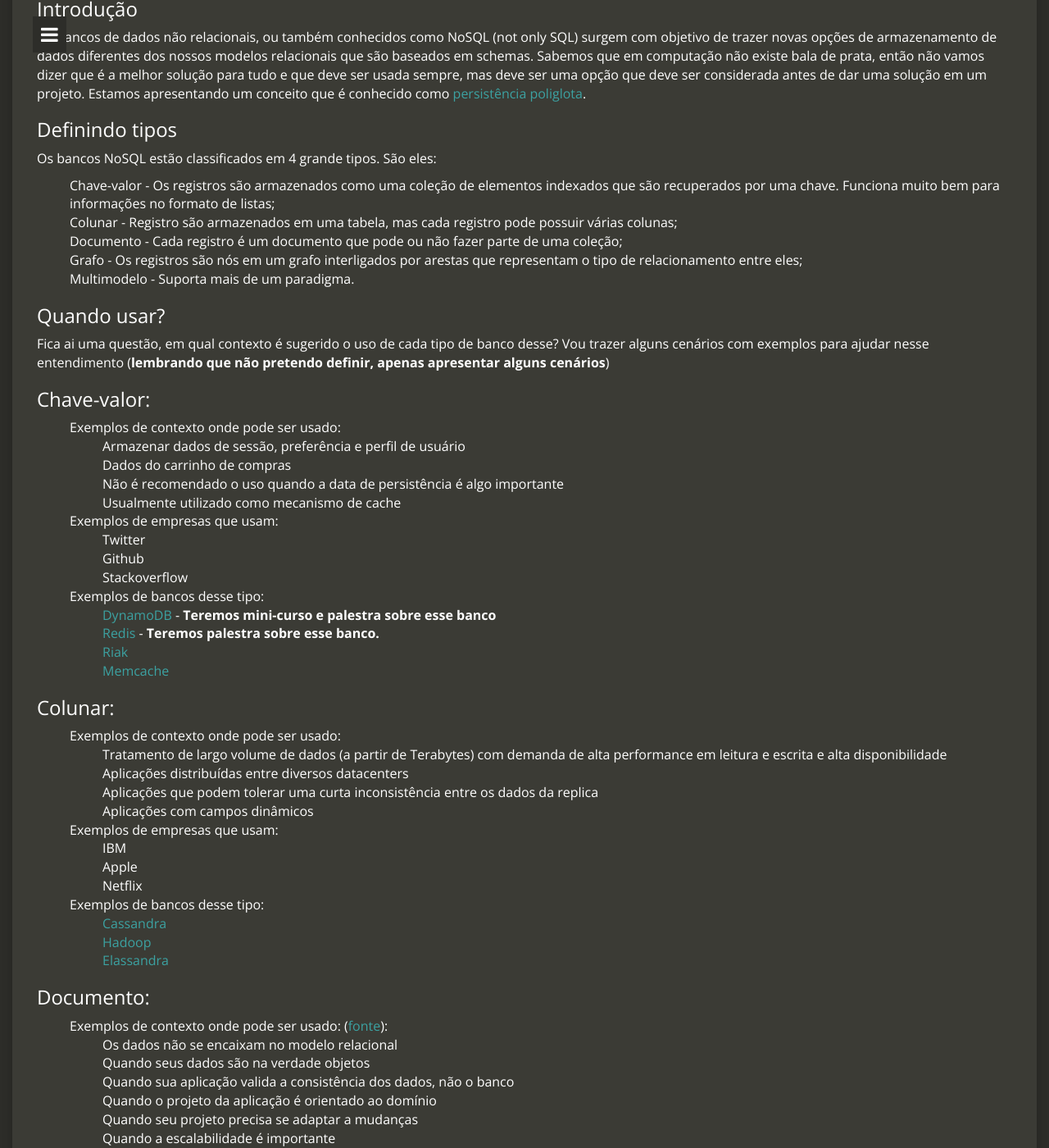
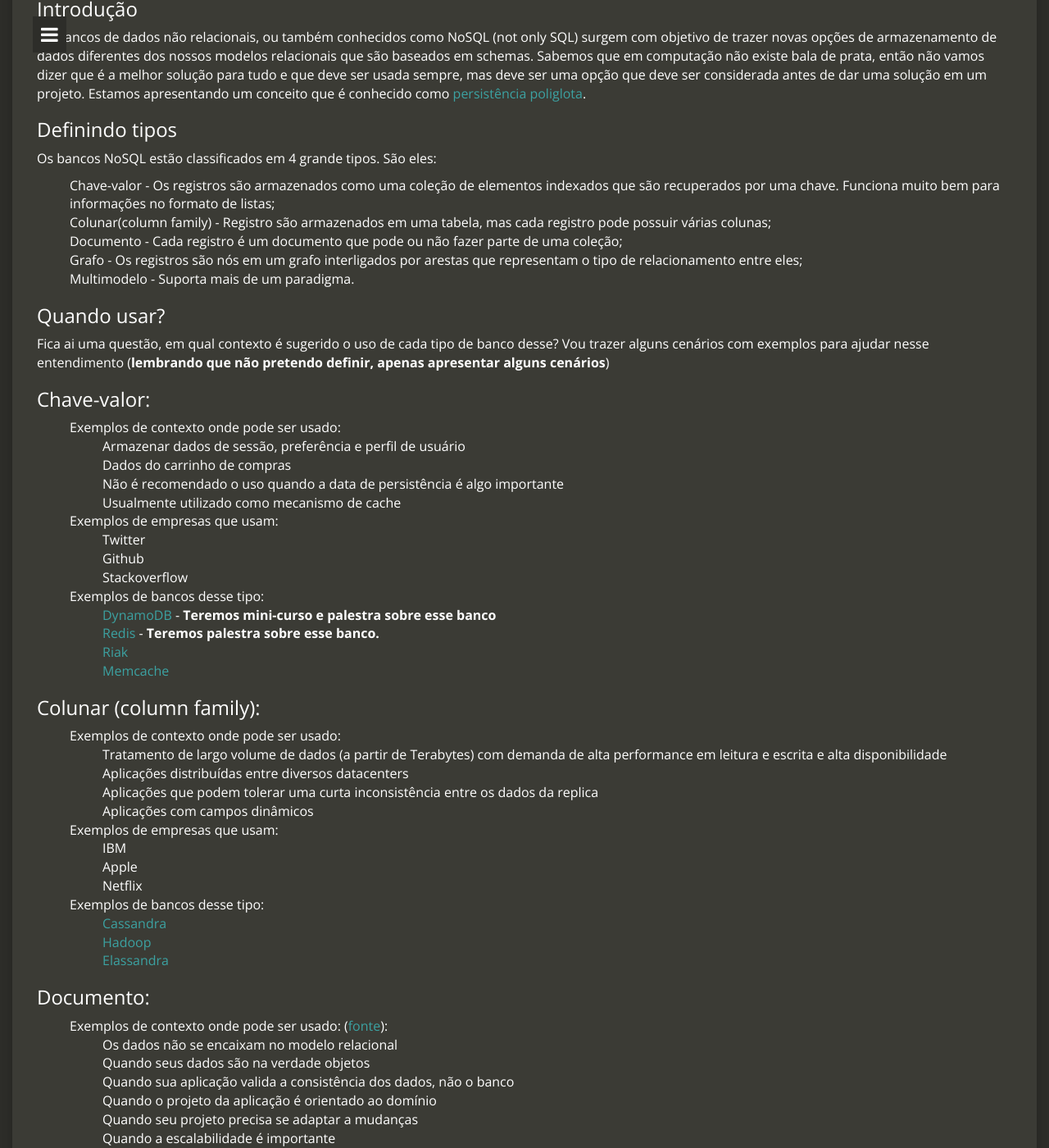
Before and after one commit to antoniolazaro/antoniolazaro.github.io, a Jekyll site: the page built from _posts/2017-02-05-vamos-continuar-falando-nosql.md, in a window 1280 px wide and 1400 px high, scrolled down 482 px. Shown: the whole window at 82% size. Built offline with Jekyll 4.4.1, drawn with Linux system fonts in a browser that asks for light colours; nearby versions of some CDN libraries; our own code applies the rules of GitHub Pages for plain Markdown files; comment, search, counter and statistics services are not loaded.

Commit message:
Update 2017-02-05-vamos-continuar-falando-nosql.md

```diff
--- a/_posts/2017-02-05-vamos-continuar-falando-nosql.md
+++ b/_posts/2017-02-05-vamos-continuar-falando-nosql.md
@@ -17,7 +17,7 @@
 Os bancos NoSQL estão classificados em 4 grande tipos. São eles:
 
 - Chave-valor - Os registros são armazenados como uma coleção de elementos indexados que são recuperados por uma chave. Funciona muito bem para informações no formato de listas;
-- Colunar - Registro são armazenados em uma tabela, mas cada registro pode possuir várias colunas;
+- Colunar(column family) - Registro são armazenados em uma tabela, mas cada registro pode possuir várias colunas;
 - Documento - Cada registro é um documento que pode ou não fazer parte de uma coleção;
 - Grafo - Os registros são nós em um grafo interligados por arestas que representam o tipo de relacionamento entre eles;
 - Multimodelo - Suporta mais de um paradigma.
@@ -42,7 +42,7 @@
     * [Riak](http://basho.com/products/#riak)
     * [Memcache](http://memcachedb.org/)
 
-### Colunar:
+### Colunar (column family):
   * Exemplos de contexto onde pode ser usado:
     * Tratamento de largo volume de dados (a partir de Terabytes) com demanda de alta performance em leitura e escrita e alta disponibilidade
     * Aplicações distribuídas entre diversos datacenters
```
